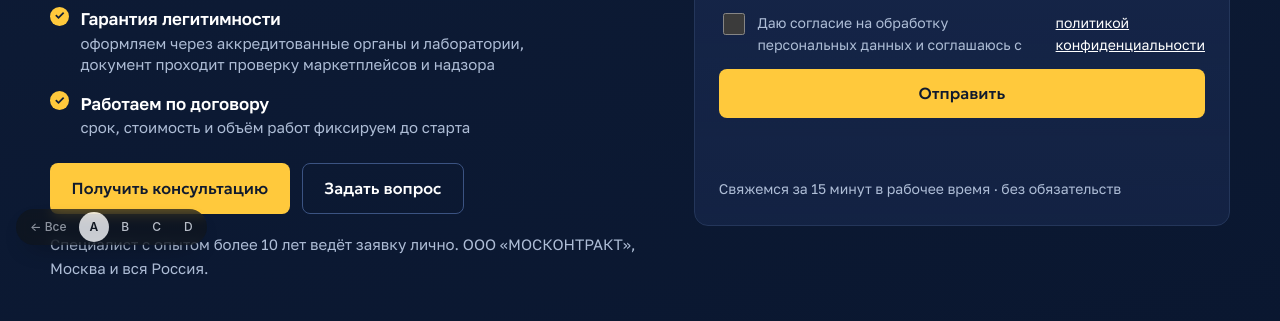
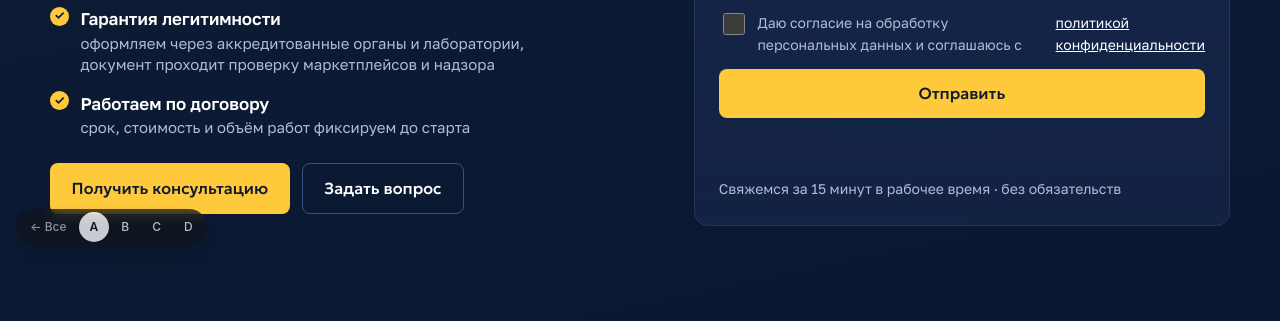
Before and after one commit to Niko1504/certification-lab, a plain HTML site: page a/index.html in a window 1280 px wide. Shown: the part 479-800 px from the top of the page. Drawn offline with Linux system fonts and the light colour scheme.

Commit message:
Убрана строка про специалиста на первом экране

```diff
--- a/a/index.html
+++ b/a/index.html
@@ -59,7 +59,6 @@
           <a class="btn btn--primary" href="#lead" data-magnet>Получить консультацию</a>
           <a class="btn btn--ghost" href="#lead">Задать вопрос</a>
         </div>
-        <p class="hero__trust">Специалист с опытом более 10 лет ведёт заявку лично. ООО «МОСКОНТРАКТ», Москва и вся Россия.</p>
       </div>
 
       <!-- Форма заявки стоит на первом экране и отправляется целиком, в один шаг:
--- a/a/theme.css
+++ b/a/theme.css
@@ -185,7 +185,6 @@ a { color: inherit; }
 .hero__adv b { display: block; font-weight: 600; }
 .hero__adv span { display: block; color: var(--muted); font-size: .9375rem; line-height: 1.45; }
 .hero__cta { display: flex; flex-wrap: wrap; gap: .75rem; margin: var(--s3) 0 var(--s2); }
-.hero__trust { font-size: .9375rem; color: var(--muted); }
 .hero h1 .kin { display: inline; }
 .hero h1 .kin-word { display: inline-block; white-space: nowrap; }
 .hero h1 .kin span {
--- a/d/theme.css
+++ b/d/theme.css
@@ -188,7 +188,6 @@ a { color: inherit; }
 .hero__adv b { display: block; font-weight: 600; }
 .hero__adv span { display: block; color: var(--muted); font-size: .9375rem; line-height: 1.45; }
 .hero__cta { display: flex; flex-wrap: wrap; gap: .75rem; margin: var(--s3) 0 var(--s2); }
-.hero__trust { font-size: .9375rem; color: var(--muted); }
 .hero h1 .kin { display: inline; }
 .hero h1 .kin-word { display: inline-block; white-space: nowrap; }
 .hero h1 .kin span {
```
Also changed, not shown: d/index.html (+0 -1 lines).
